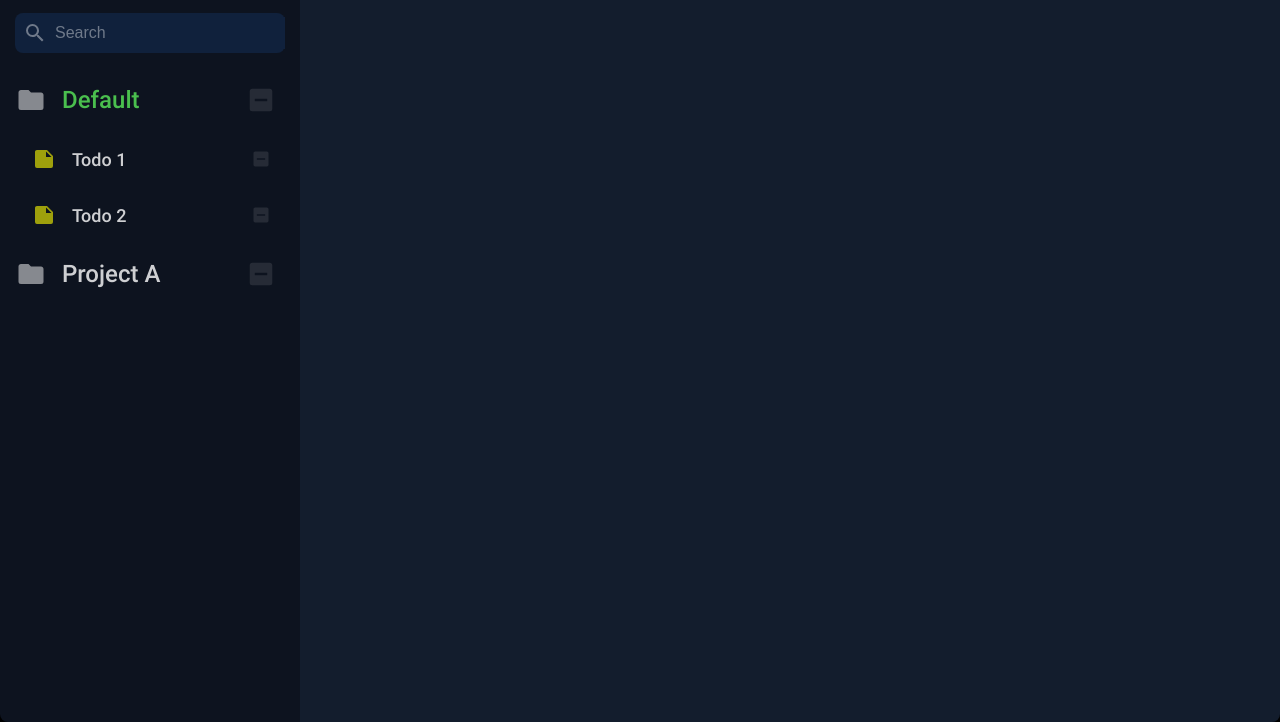
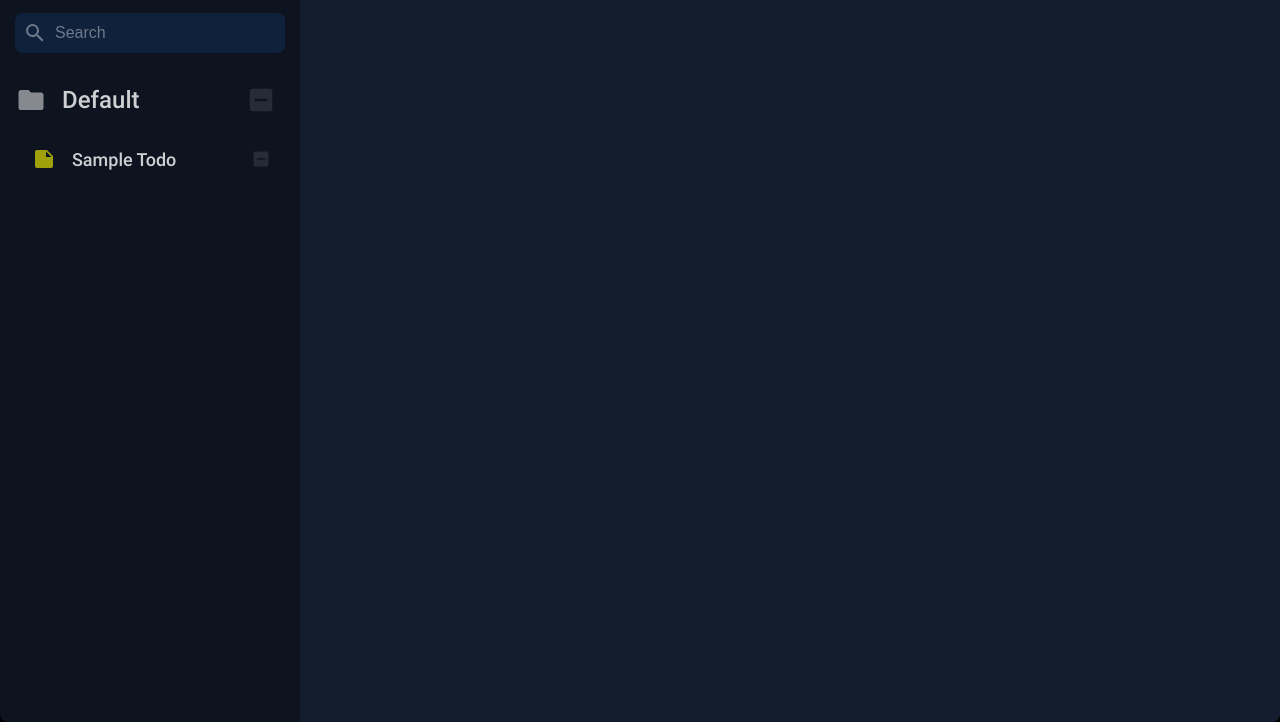
Before and after one commit to RobLaughlin/TOP-Todo-List, a website built with webpack: page src/template.html in a window 1280 px wide. Shown: the part 78-800 px from the top of the page. Built offline with nearby package versions, Linux system fonts and the light colour scheme.

Commit message:
Simplify projects and todos class structure and implement sidebar templates

```diff
--- /dev/null
+++ b/src/js/Sidebar.js
@@ -0,0 +1,35 @@
+import folder from "../icons/folder.svg";
+import minusBox from "../icons/minus-box.svg";
+import note from "../icons/note.svg";
+import sanitizeHtml from "sanitize-html";
+
+/**
+ *
+ * @param {Project} project
+ * @returns Sanitized Project HTML to inject into sidebar
+ */
+export const projectSidebarTemplate = (project) => {
+    return `
+        <div class="item project">
+            <img src="${folder}" alt="Folder icon" class="icon">
+            <span class="text">${sanitizeHtml(project.name)}</span>
+            <img src="${minusBox}" alt="Minus box icon, click to remove project" class="icon removeProjectIcon">
+        </div>
+    `;
+}
+
+/**
+ *
+ * @param {Todo} todo
+ * @param {string} projectUUID
+ * @returns Sanitized Todo HTML to inject into sidebar
+ */
+export const todoSidebarTemplate = (todo) => {
+    return `
+        <div class="item todo">
+            <img src="${note}" alt="Note icon for to-do" class="icon">
+            <span class="text">${sanitizeHtml(todo.title)}</span>
+            <img src="${minusBox}" alt="Minus box icon, click to remove to-do under selected project" class="icon removeProjectIcon">
+        </div>
+    `;
+}
--- a/src/js/Todos.js
+++ b/src/js/Todos.js
@@ -1,5 +1,4 @@
 import PubSub from "./PubSub";
-import { v4 as uuidv4 } from 'uuid';
 
 export class Todo {
     #title;
@@ -7,7 +6,6 @@ export class Todo {
     #dueDate;
     #priority;
     #notes;
-    #uuid = uuidv4();
 
     onChange = null;
 
@@ -61,73 +59,31 @@ export class Todo {
         this.#notes = value;
         if (this.onChange !== null) { PubSub.publish(this.onChange, this) };
     }
-
-    get uuid() { return this.#uuid; }
 }
 
-export class Project extends Map {
+export class Project {
     #name = ""
-    #uuid = uuidv4()
+    #todos = []
 
     /**
-     * A Map of Todos associated by Todo UUID
+     * A container for an array of Todos, with a given name
      * @param {string} name The name of the project
-     * @param {Todo[]} [todos=[]] An array of Todos to be put into an UUID map
+     * @param {Todo[]} [todos=[]] The array of todos
      */
     constructor(name, todos=[]) {
-        let todoPairs = todos.map(todo => [todo.uuid, todo]);
-        super(todoPairs);
-
         this.#name = name;
+        this.#todos = [...todos];
     }
 
     get name() { return this.#name; }
 
-    get uuid() { return this.#uuid; }
+    get todos() { return [...this.#todos]}
 
     /**
-     *
-     * @param {Todo} todo Adds a todo to the map associated by the given todo's UUID
+     * Adds a Todo to the array of Todos
+     * @param {Todo} todo The todo to be added
      */
     add(todo) {
-        this.set(todo.uuid, todo);
+        this.#todos.push(todo);
     }
 }
-
-export class ProjectMap extends Map {
-    #selected = null
-    onSelect = null;
-
-    /**
-     * A map of Projects associated by Project UUID
-     * @param {Project[]} projects The array of projects to be put into an UUID map
-     * @param {string} onSelect The event name to be broadcast when a project is selected
-     */
-    constructor(projects=[], onSelect=null) {
-        let projectPairs = projects.map(project => [project.uuid, project]);
-        super(projectPairs);
-
-        this.onSelect = onSelect;
-    }
-
-    get selected() { return this.#selected; }
-
-    /**
-     * Selects a project identified using the project's UUID
-     * @param {string} uuid The associated project UUID
-     */
-    select(uuid) {
-        if (this.has(uuid)) {
-            this.#selected = uuid;
-            if (this.onSelect !== null) { PubSub.publish(this.onSelect, this.get(uuid)); }
-        }
-    }
-
-    /**
-     *
-     * @param {Project} project Adds a project to the map associated by the given project's UUID
-     */
-    add(project) {
-        this.set(project.uuid, project);
-    }
-}
--- a/src/js/index.js
+++ b/src/js/index.js
@@ -2,7 +2,8 @@ import "./../css/sidebar.css";
 import "./../css/todos.css";
 import "./../css/index.css";
 
-import { ProjectMap, Project, Todo } from "./Todos";
+import { Project, Todo } from "./Todos";
+import { projectSidebarTemplate, todoSidebarTemplate } from "./Sidebar";
 
 function searchBarFocused(e) {
     e.preventDefault();
@@ -23,9 +24,34 @@ const searchInput = document.getElementsByClassName("search")[0];
 searchInput.addEventListener("focusin", searchBarFocused);
 searchInput.addEventListener("focusout", searchBarUnFocused);
 
+// Create default project
 let defaultProject = new Project("Default");
-let defaultTodo = new Todo("Default Todo");
-defaultProject.add(defaultTodo);
+let sampleTodo = new Todo("Sample Todo");
+defaultProject.add(sampleTodo);
 
-let projects = new ProjectMap([defaultProject], "projectSelected");
-console.log(projects);
+let projects = [defaultProject];
+
+// Inject projects and todos
+projects.forEach(project => {
+    let itemContainer = document.createElement("div");
+    itemContainer.classList.add("itemContainer");
+
+    // Generate project html
+    let projectTemplate = document.createElement("template");
+    projectTemplate.innerHTML = projectSidebarTemplate(project);
+    const projectNode = projectTemplate.content.querySelector("div");
+    itemContainer.appendChild(projectNode);
+
+    // Generate todo html
+    const todosHtml = project.todos.map(todoSidebarTemplate);
+    todosHtml.forEach(todoHtml => {
+        let todoTemplate = document.createElement("template");
+        todoTemplate.innerHTML = todoHtml;
+        const todoNode = todoTemplate.content.querySelector("div");
+        itemContainer.appendChild(todoNode);
+    });
+
+    // Inject html
+    let sidebar = document.getElementsByClassName("sidebar")[0];
+    sidebar.appendChild(itemContainer);
+});
--- a/src/template.html
+++ b/src/template.html
@@ -17,30 +17,6 @@
                     <input type="search" placeholder="Search" class="search">
                 </div>
             </div>
-            <div class="itemContainer">
-                <div class="item project" id="project-1">
-                    <img src="icons/folder.svg" alt="Folder icon" class="icon">
-                    <span class="text selected">Default</span>
-                    <img src="icons/minus-box.svg" alt="Minus box icon, click to remove project" class="icon removeProjectIcon">
-                </div>
-                <div class="item todo" data-project="project-1">
-                    <img src="icons/note.svg" alt="Note icon for to-do" class="icon">
-                    <span class="text">Todo 1</span>
-                    <img src="icons/minus-box.svg" alt="Minus box icon, click to remove to-do under selected project" class="icon removeProjectIcon">
-                </div>
-                <div class="item todo" data-project="project-1">
-                    <img src="icons/note.svg" alt="Note icon for to-do" class="icon">
-                    <span class="text">Todo 2</span>
-                    <img src="icons/minus-box.svg" alt="Minus box icon, click to remove to-do under selected project" class="icon removeProjectIcon">
-                </div>
-            </div>
-            <div class="itemContainer">
-                <div class="item project" id="project-2">
-                    <img src="icons/folder.svg" alt="Folder icon" class="icon">
-                    <span class="text">Project A</span>
-                    <img src="icons/minus-box.svg" alt="Minus box icon, click to remove project" class="icon removeProjectIcon">
-                </div>
-            </div>
         </div>
         <div class="todos"></div>
     </div>
```
